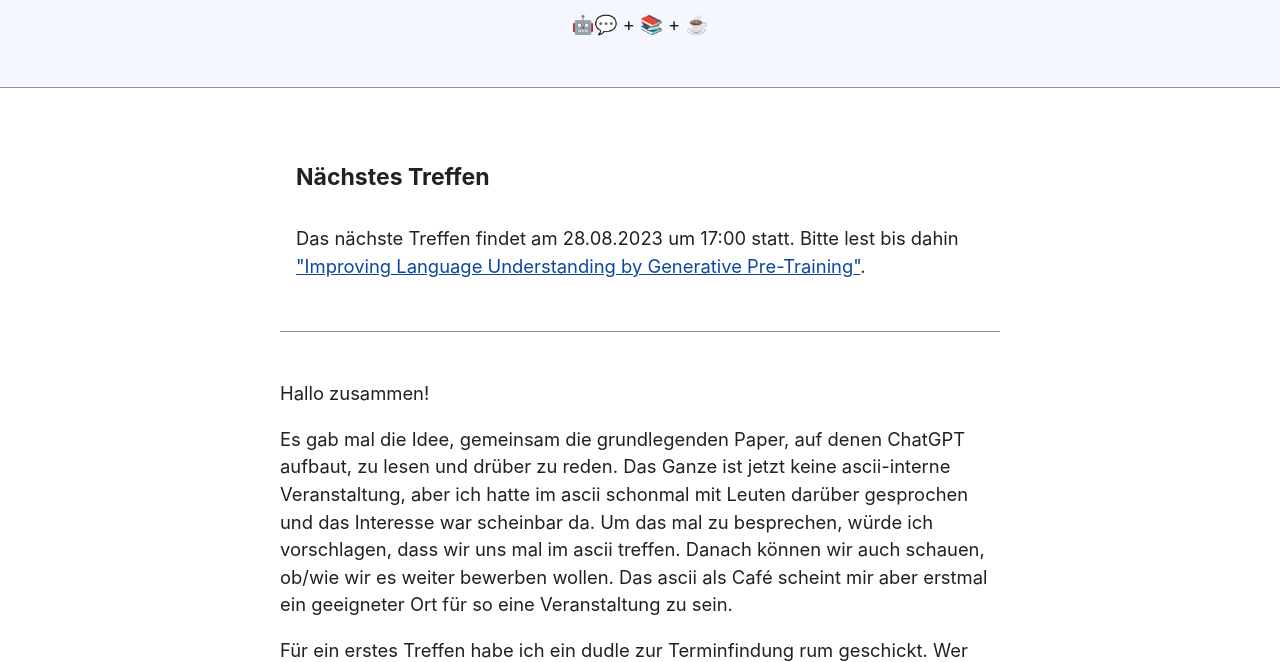
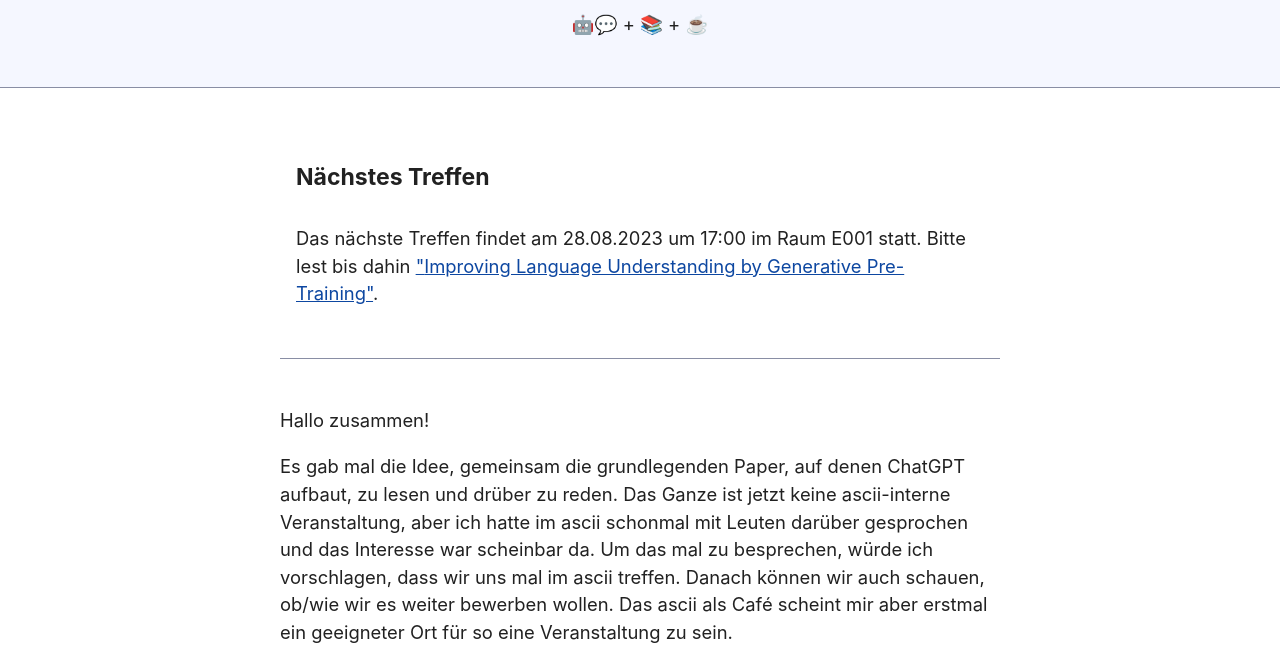
Before and after one commit to ascii-dresden/reading-group, a plain HTML site: page index.html in a window 1280 px wide. Shown: the part 117-779 px from the top of the page. Drawn offline with Linux system fonts and the light colour scheme.

Commit message:
added meeting room details

```diff
--- a/index.html
+++ b/index.html
@@ -15,6 +15,7 @@
         document.getElementById("next-meeting-time").textContent = data.nextMeeting.time;
         document.getElementById("next-meeting-title").textContent = data.nextMeeting.paperTitle;
         document.getElementById("next-meeting-link").href = data.nextMeeting.paperLink;
+        document.getElementById("next-meeting-room").textContent = data.nextMeeting.room;
 
         let pastMeetingsList = document.getElementById("past-meetings-list");
         data.pastMeetings.forEach(meeting => {
@@ -39,7 +40,8 @@
       <h4>Nächstes Treffen</h4>
       <p id="next-meeting">
         Das nächste Treffen findet am <span id="next-meeting-date">...</span> um <span id="next-meeting-time">...</span>
-        statt. Bitte lest bis dahin <a id="next-meeting-link" href="#">"<span id="next-meeting-title">...</span>"</a>.
+        im Raum <span id="next-meeting-room">...</span> statt.
+        Bitte lest bis dahin <a id="next-meeting-link" href="#">"<span id="next-meeting-title">...</span>"</a>.
       </p>
     </section>
 
--- a/meetings.json
+++ b/meetings.json
@@ -3,7 +3,8 @@
     "date": "28.08.2023",
     "time": "17:00",
     "paperTitle": "Improving Language Understanding by Generative Pre-Training",
-    "paperLink": "https://cdn.openai.com/research-covers/language-unsupervised/language_understanding_paper.pdf"
+    "paperLink": "https://cdn.openai.com/research-covers/language-unsupervised/language_understanding_paper.pdf",
+    "room": "E001"
   },
   "pastMeetings": [
     {
```
